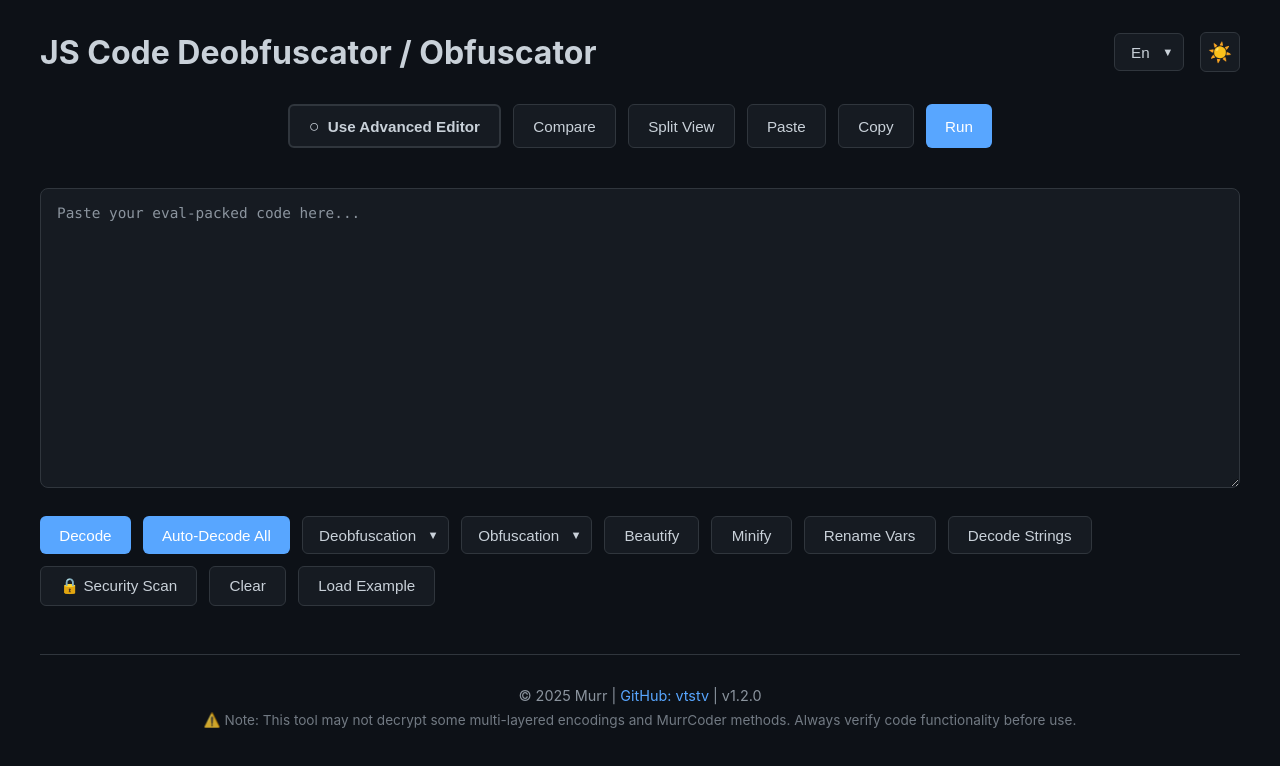
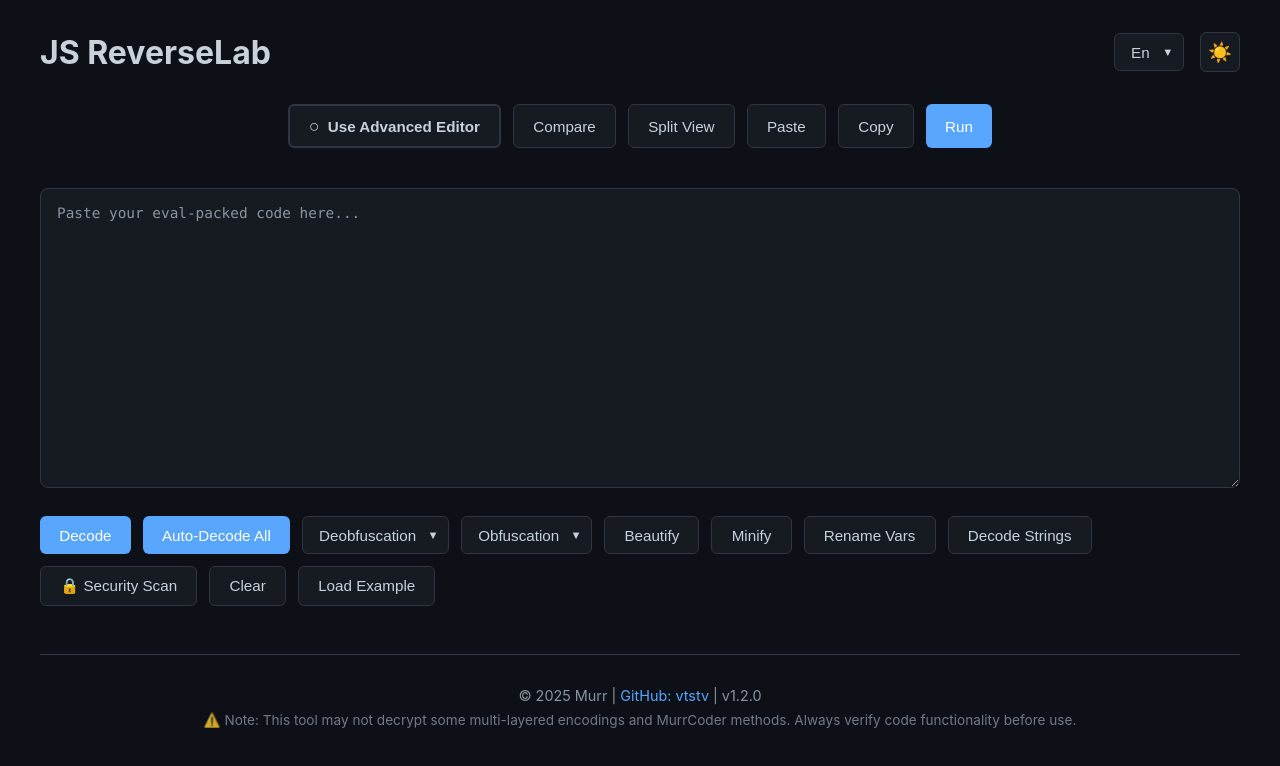
Before and after one commit to vtstv/jsdecoder, a React (Vite) app: page / in a window 1280 px wide. Shown: the top 766 px of the page. Built offline with nearby package versions, Linux system fonts and the light colour scheme.

Commit message:
feat: Rename project to JS ReverseLab and update related metadata

```diff
--- a/index.html
+++ b/index.html
@@ -3,8 +3,8 @@
   <head>
     <meta charset="UTF-8" />
     <meta name="viewport" content="width=device-width, initial-scale=1.0" />
-    <title>JS Code Deobfuscator / Obfuscator</title>
-    <meta name="description" content="JavaScript Code Deobfuscator and Obfuscator Tool" />
+    <title>JS ReverseLab</title>
+    <meta name="description" content="JavaScript Reverse Engineering Laboratory - Advanced Code Analysis and Transformation Tool" />
   </head>
   <body>
     <div id="root"></div>
--- a/package.json
+++ b/package.json
@@ -1,5 +1,5 @@
 {
-  "name": "js-code-deobfuscator",
+  "name": "js-reverselab",
   "version": "1.0.0",
   "type": "module",
   "scripts": {
--- a/src/App.tsx
+++ b/src/App.tsx
@@ -1,5 +1,5 @@
 /**
- * JavaScript Code Transformer
+ * JS ReverseLab
  * © 2025 Murr | https://github.com/vtstv
  * Licensed under MIT License
  */
--- a/src/i18n/translations.ts
+++ b/src/i18n/translations.ts
@@ -59,7 +59,7 @@
 
 export const translations: Record<Language, Translations> = {
   en: {
-    title: 'JS Code Deobfuscator / Obfuscator',
+    title: 'JS ReverseLab',
     decode: 'Decode',
     encode: 'Encode',
     clear: 'Clear',
@@ -172,7 +172,7 @@
     disclaimer: 'Примечание: Этот инструмент может не расшифровать некоторые многослойные кодировки и методы MurrCoder. Всегда проверяйте функциональность кода перед использованием.',
   },
   de: {
-    title: 'JS Code Deobfuscator / Obfuscator',
+    title: 'JS ReverseLab',
     decode: 'Dekodieren',
     encode: 'Kodieren',
     clear: 'L\u00f6schen',
--- a/src/main.tsx
+++ b/src/main.tsx
@@ -1,5 +1,5 @@
 /**
- * JavaScript Code Transformer
+ * JS ReverseLab
  * © 2025 Murr | https://github.com/vtstv
  */
 
--- a/src/utils/codeTransformer.ts
+++ b/src/utils/codeTransformer.ts
@@ -1,5 +1,5 @@
 /**
- * JavaScript Code Transformer
+ * JS ReverseLab - Code Transformer
  * © 2025 Murr | https://github.com/vtstv
  */
 
```
Also changed, not shown: 1 other file (tests, documents, lock files or other folders).
